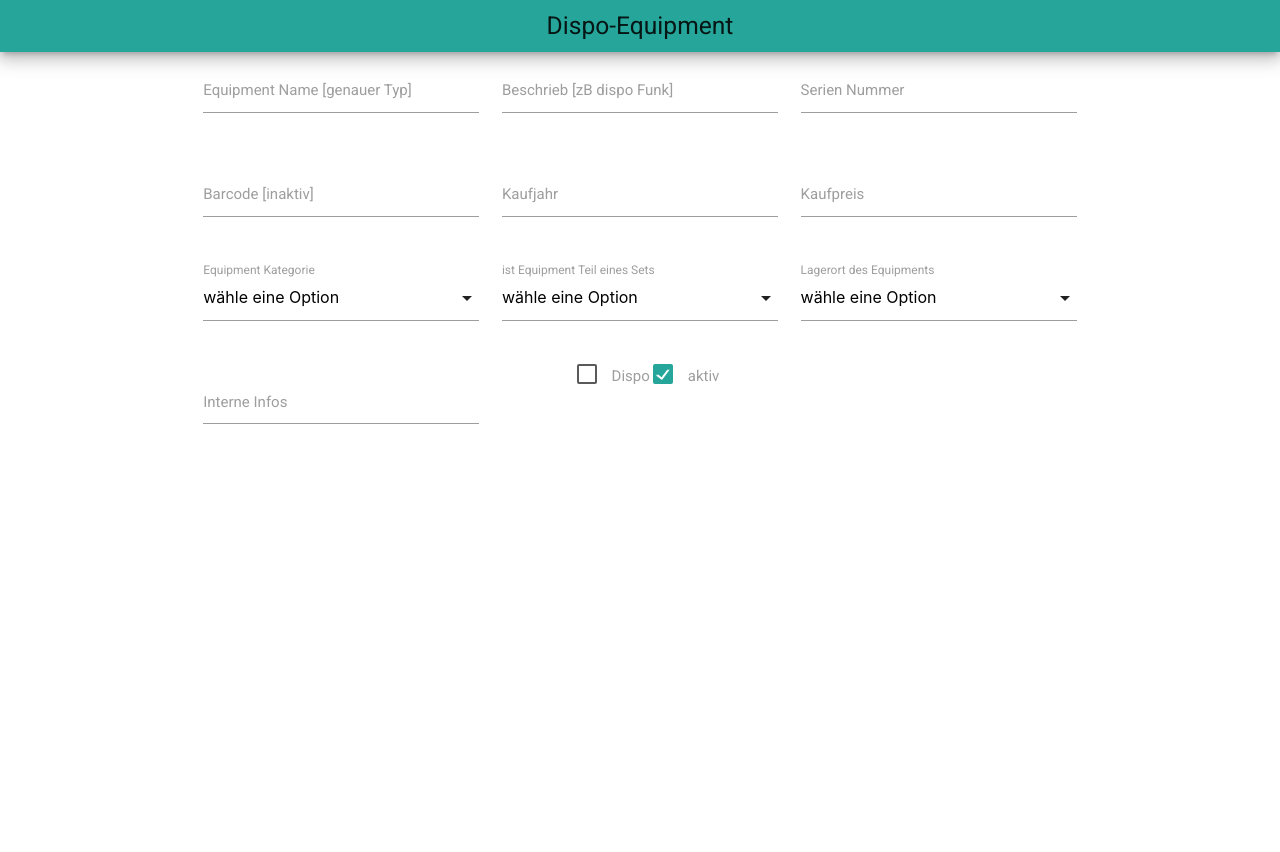
After one commit to hadoken79/equipment_dispo, a PHP site: page /equipment.php in a window 1280 px wide. The commit adds this page. Run offline with PHP 8.4, Linux system fonts and the light colour scheme; a stand-in replaces the project's code that opens the database connection.

Commit message:
equipment form erstellt

```diff
--- a/base/footer.php
+++ b/base/footer.php
@@ -8,7 +8,7 @@
 
 
 <script src="./lib/js/materialize.min.js"></script>
-<script src="./lib/js/app.js"></script>
+
 
 </body>
 
--- /dev/null
+++ b/equipment.php
@@ -0,0 +1,108 @@
+<?php
+/*created by lp - 27.07.2019*/
+require_once('./base/header.php');
+?>
+
+<main>
+    <div class="container">
+        <form action="">
+            <div class="row">
+                <div class="input-field col s12 m4">
+                    <input id="name" type="text" class="validate">
+                    <label for="name">Equipment Name [genauer Typ]</label>
+                </div>
+                <div class="input-field col s12 m4">
+                    <input id="beschrieb" type="text" class="validate">
+                    <label for="beschrieb">Beschrieb [zB dispo Funk]</label>
+                </div>
+                <div class="input-field col s12 m4">
+                    <input id="serie" type="text" class="validate">
+                    <label for="serie">Serien Nummer</label>
+                </div>
+            </div>
+            <div class="row">
+                <div class="input-field col s12 m4">
+                    <input id="disabled" type="text" class="validate">
+                    <label for="barcode">Barcode [inaktiv]</label>
+                </div>
+                <div class="input-field col s12 m4">
+                    <input id="kaufjahr" type="number" class="validate">
+                    <label for="kaufjahr">Kaufjahr</label>
+                </div>
+                <div class="input-field col s12 m4">
+                    <input id="kaufpreis" type="number" class="validate">
+                    <label for="kaufpreis">Kaufpreis</label>
+                </div>
+            </div>
+            <div class="row">
+                <div class="input-field col s12 m4">
+                    <select id='katpicker'>
+                        <option value="" disabled selected>wähle eine Option</option>
+                        <option value="1">Option 1</option>
+                        <option value="2">Option 2</option>
+                        <option value="3">Option 3</option>
+                    </select>
+                    <label>Equipment Kategorie</label>
+                </div>
+                <div class="input-field col s12 m4">
+                    <select>
+                        <option value="" disabled selected>wähle eine Option</option>
+                        <option value="1">Option 1</option>
+                        <option value="2">Option 2</option>
+                        <option value="3">Option 3</option>
+                    </select>
+                    <label>ist Equipment Teil eines Sets</label>
+                </div>
+                <div class="input-field col s12 m4">
+                    <select>
+                        <option value="" disabled selected>wähle eine Option</option>
+                        <option value="1">Option 1</option>
+                        <option value="2">Option 2</option>
+                        <option value="3">Option 3</option>
+                    </select>
+                    <label>Lagerort des Equipments</label>
+                </div>
+            </div>
+            <div class="row">
+                <div class="input-field col s12 m4">
+                    <textarea id="info" class="materialize-textarea"></textarea>
+                    <label for="info">Interne Infos</label>
+                </div>
+                <div class="col s12 m4 offset-m1">
+                    <label>
+                        <input type="checkbox" class="filled-in" />
+                        <span>Dispo</span>
+                    </label>
+                    <label>
+                        <input type="checkbox" class="filled-in" checked="checked" />
+                        <span>aktiv</span>
+                    </label>
+                </div>
+            </div>
+
+
+        </form>
+    </div>
+
+</main>
+
+<script>
+    document.addEventListener('DOMContentLoaded', function() {
+
+        const options = {};
+        const elems = document.querySelectorAll('select');
+        const instances = M.FormSelect.init(elems, options);
+
+        //const katpicker = M.FormSelect.getInstance(instances[0]);
+        //katpicker.getSelectedValues();
+        //console.log(instances);
+        console.log(instances[0].getSelectedValues());
+    });
+</script>
+
+
+
+
+<?php
+require_once('./base/footer.php');
+?>
```
Also changed, not shown: index.php (+3 -6 lines), lib/css/custom.css (line endings or trailing spaces), lib/js/app.js.
